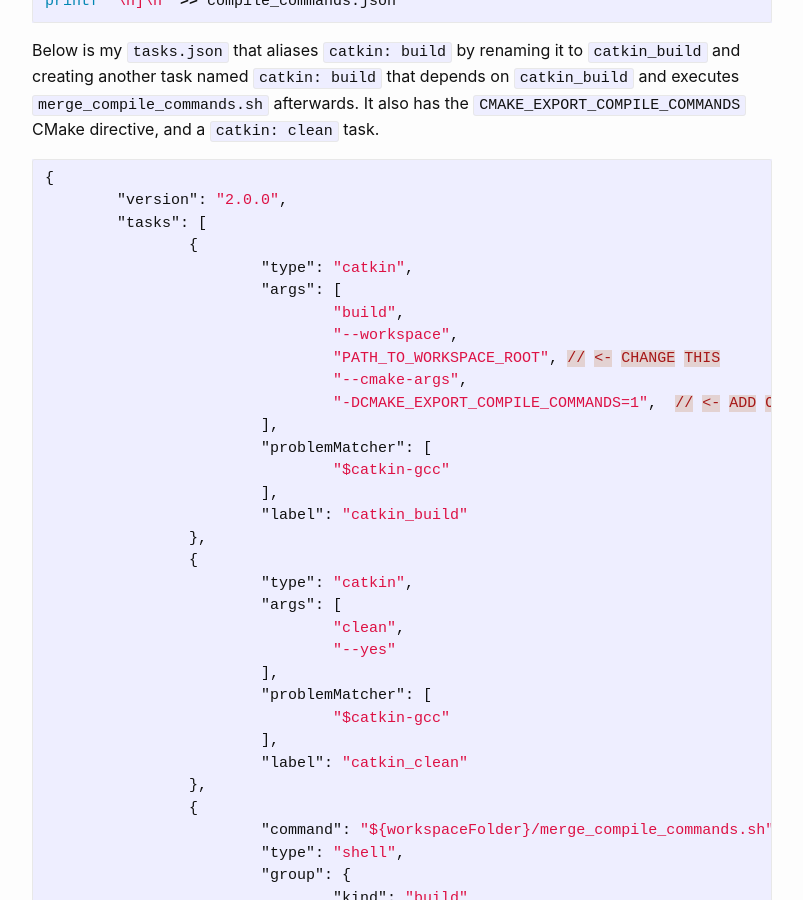
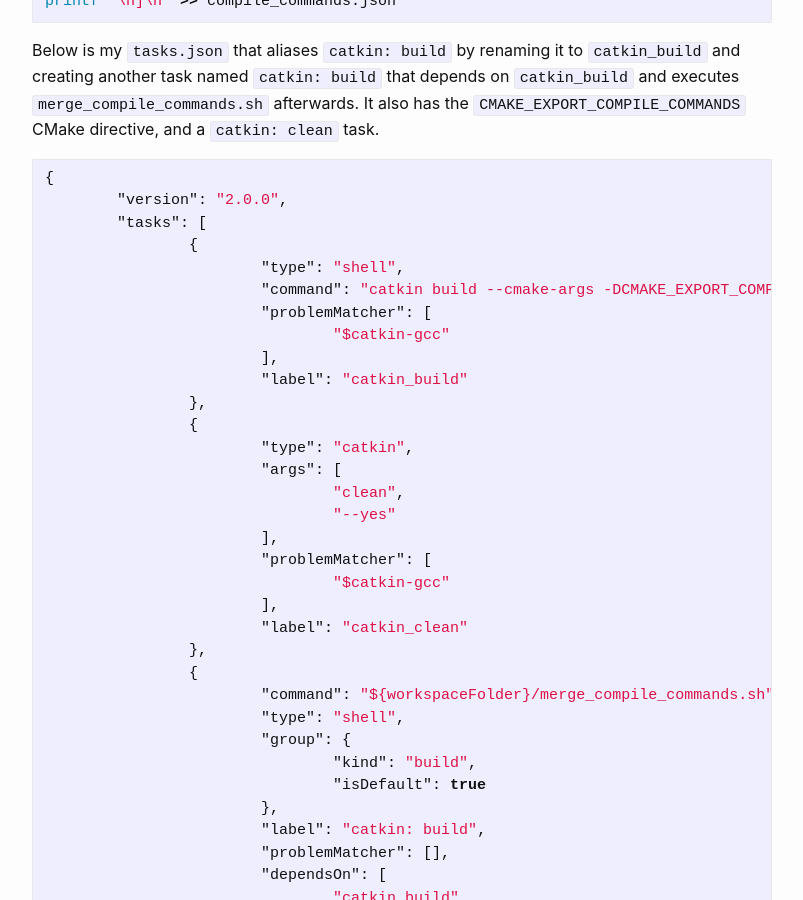
Before and after one commit to samarth-robo/blog, a Jekyll site: the page built from _posts/2020-12-03-vscode_ros.md, in a window 1280 px wide and 900 px high, scrolled down 1069 px. Shown: the whole window, without its empty margins (238-1041 px from the left). Built offline with Jekyll 4.4.1, drawn with Linux system fonts in a browser that asks for light colours; emoji names are drawn with the system emoji font; comment, search, counter and statistics services are not loaded.

Commit message:
catkin_build task

```diff
--- a/_posts/2020-12-03-vscode_ros.md
+++ b/_posts/2020-12-03-vscode_ros.md
@@ -49,14 +49,8 @@ has the `CMAKE_EXPORT_COMPILE_COMMANDS` CMake directive, and a `catkin: clean` t
 	"version": "2.0.0",
 	"tasks": [
 		{
-			"type": "catkin",
-			"args": [
-				"build",
-				"--workspace",
-				"PATH_TO_WORKSPACE_ROOT", // <- CHANGE THIS
-				"--cmake-args",
-				"-DCMAKE_EXPORT_COMPILE_COMMANDS=1",  // <- ADD OTHER CMAKE DIRECTIVES HERE
-			],
+			"type": "shell",
+			"command": "catkin build --cmake-args -DCMAKE_EXPORT_COMPILE_COMMANDS=1"  // <- ADD OTHER CMAKE DIRECTIVES HERE
 			"problemMatcher": [
 				"$catkin-gcc"
 			],
```
